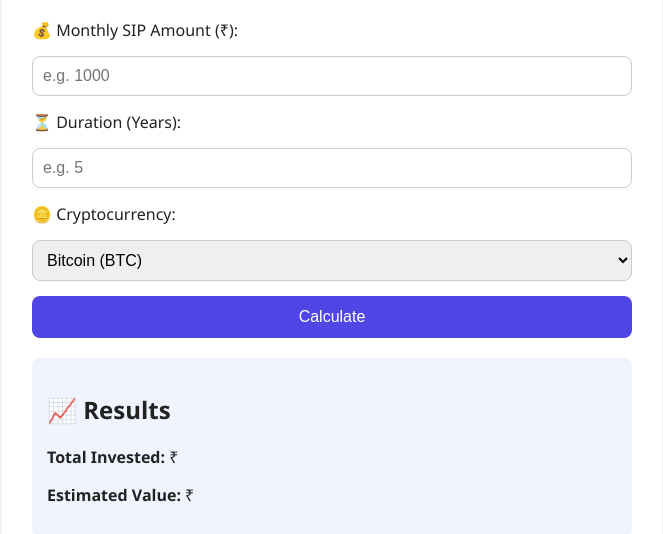
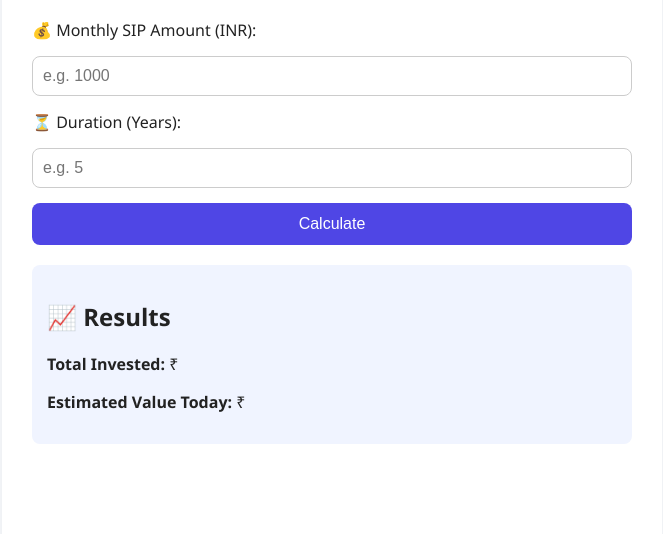
Before and after one commit to Ayush22z/Btcwise.com, a plain HTML site: page index.html in a window 1280 px wide. Shown: the part 117-651 px from the top of the page, without its empty margins (308-971 px from the left). Drawn offline with nearby package versions, Linux system fonts and the light colour scheme.

Commit message:
Update index.html

```diff
--- a/index.html
+++ b/index.html
@@ -12,17 +12,11 @@
     <h1>🪙 Crypto SIP Calculator</h1>
 
     <div class="form">
-      <label>💰 Monthly SIP Amount (₹):</label>
+      <label>💰 Monthly SIP Amount (INR):</label>
       <input type="number" id="sipAmount" placeholder="e.g. 1000" />
 
       <label>⏳ Duration (Years):</label>
       <input type="number" id="durationYears" placeholder="e.g. 5" />
-
-      <label>🪙 Cryptocurrency:</label>
-      <select id="coin">
-        <option value="btc">Bitcoin (BTC)</option>
-        <option value="eth">Ethereum (ETH)</option>
-      </select>
 
       <button onclick="calculateSIP()">Calculate</button>
     </div>
@@ -30,7 +24,7 @@
     <div class="results" id="results">
       <h2>📈 Results</h2>
       <p><strong>Total Invested:</strong> ₹<span id="invested"></span></p>
-      <p><strong>Estimated Value:</strong> ₹<span id="finalValue"></span></p>
+      <p><strong>Estimated Value Today:</strong> ₹<span id="finalValue"></span></p>
     </div>
 
     <canvas id="sipChart"></canvas>
```
